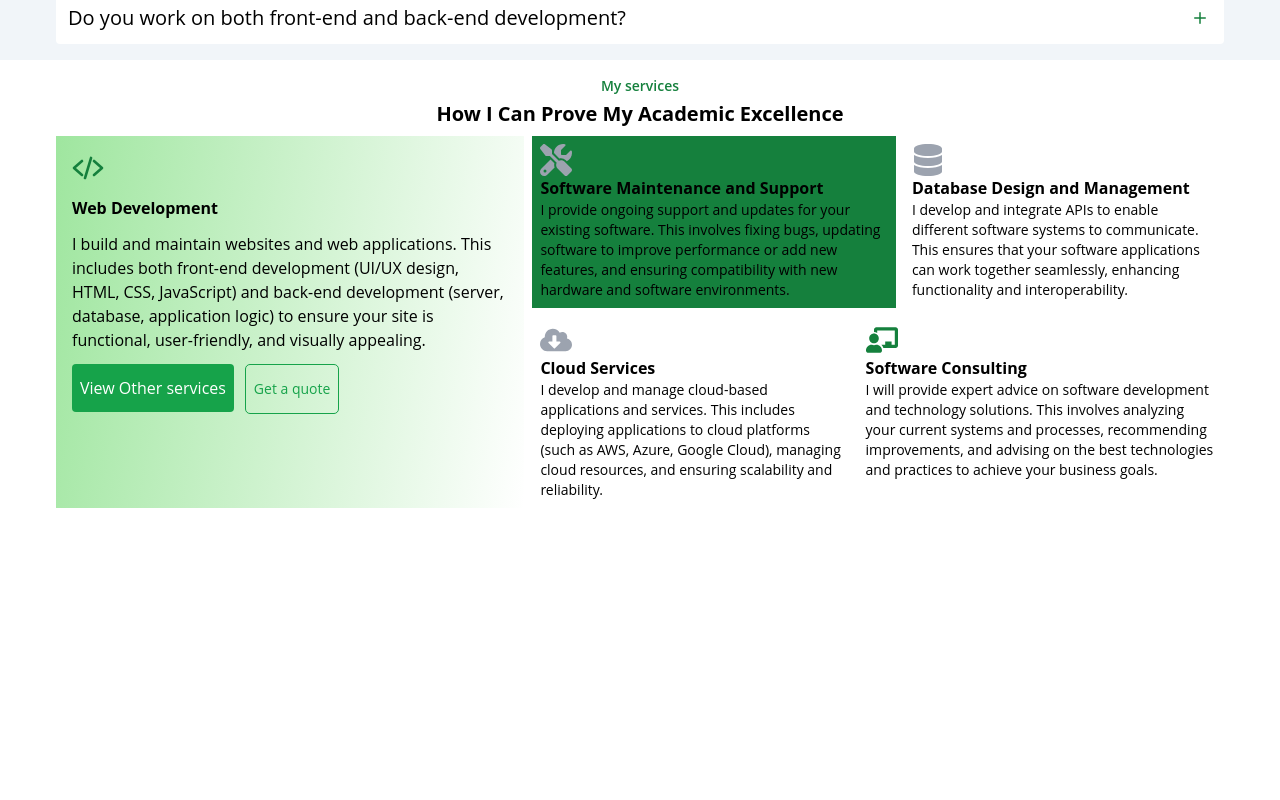
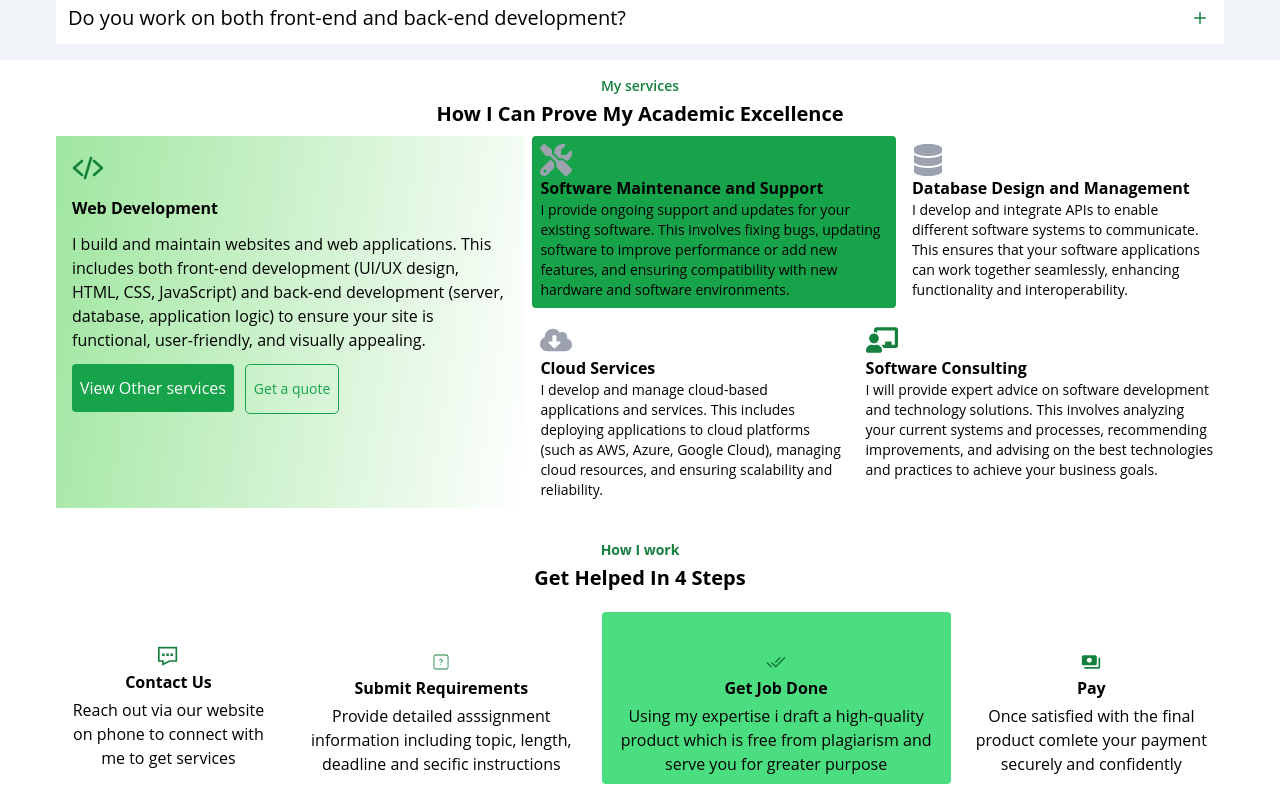
Before and after one commit to nathanrufus/my-portfolio-web, a Next.js app: page / in a window 1280 px wide. Shown: the part 1848-2648 px from the top of the page. Before the commit the page ends 2372 px from the top, so only its background shows below. Built offline with nearby package versions, Linux system fonts and the light colour scheme.

Commit message:
finished order component

```diff
--- a/app/page.js
+++ b/app/page.js
@@ -1,6 +1,7 @@
 import Faq from "@/components/Faq"
 import HomePage from "@/components/Home"
 import AboutMe from "@/components/Majors"
+import Order from "@/components/Order"
 import Projects from "@/components/Projects"
 import Services from "@/components/Services"
 import React from "react"
@@ -13,6 +14,7 @@ function page() {
     <Projects/>
     <Faq/>
     <Services/>
+    <Order/>
     </>
 
     )
--- /dev/null
+++ b/components/Order.jsx
@@ -0,0 +1,39 @@
+import React from "react";
+import { GrContact } from "react-icons/gr";
+import { CiSquareQuestion } from "react-icons/ci";
+import { MdDoneAll } from "react-icons/md";
+import { MdPayments } from "react-icons/md";
+
+
+
+
+function Order() {
+    return <section className=" p-4 max-w-screen-xl md:px-14 mx-auto">
+        <h1 className=" text-sm text-center text-green-700 font-bold mb-1">How I work</h1>
+        <h2 className=" text-xl text-center font-bold mb-2">Get Helped In 4 Steps</h2>
+        <div className=" md:flex grid grid-cols-2 justify-evenly items-center space-x-2 space-y-3">
+            <div className=" space-y-1 flex flex-col items-center hover:bg-green-400 rounded p-2 transition-all duration-300 justify-between mx-auto pt-10">
+                <GrContact className=" text-xl text-green-700 " />
+                <h1 className=" font-bold">Contact Us</h1>
+                <p className=" text-center">Reach out via our website on phone to connect with me to get services</p>
+            </div>
+            <div className=" space-y-1 flex flex-col items-center hover:bg-green-400 rounded p-2 transition-all duration-300 justify-between mx-auto pt-10">
+                <CiSquareQuestion className=" text-xl text-green-700" />
+                <h1 className=" font-bold">Submit Requirements</h1>
+                <p className=" text-center">Provide detailed asssignment information including topic, length, deadline and secific instructions</p>
+            </div>
+            <div className=" space-y-1 flex flex-col items-center bg-green-400 rounded p-2 transition-all duration-300 justify-between mx-auto pt-10">
+                <MdDoneAll className=" text-xl text-green-700" />
+                <h1 className=" font-bold">Get Job Done</h1>
+                <p className=" text-center">Using my expertise i draft a high-quality product which is free from plagiarism and serve you for greater purpose</p>
+            </div>
+            <div className=" space-y-1 flex flex-col items-center hover:bg-green-400 rounded p-2 transition-all duration-300 justify-center mx-auto pt-10">
+                <MdPayments className=" text-xl text-green-700" />
+                <h1 className=" font-bold">Pay</h1>
+                <p className=" text-center">Once satisfied with the final product comlete your payment securely and confidently</p>
+            </div>
+        </div>
+    </section>;
+}
+
+export default Order;
--- a/components/Services.jsx
+++ b/components/Services.jsx
@@ -21,24 +21,24 @@ function Services() {
             </div>
             <div className=" flex flex-col space-y-2">
                 <div className=" flex space-x-2">
-                    <div className=" bg-green-700 p-2">
+                    <div className=" bg-green-600 p-2 rounded">
                         <FaScrewdriverWrench className=" text-xl text-gray-400 h-8 w-8" />
                         <h1 className=" font-bold">Software Maintenance and Support</h1>
                         <p className=" text-sm">I provide ongoing support and updates for your existing software. This involves fixing bugs, updating software to improve performance or add new features, and ensuring compatibility with new hardware and software environments.</p>
                     </div>
-                    <div className="p-2">
+                    <div className="p-2 hover:bg-green-600 rounded transition-all duration-300">
                         <FaDatabase className=" text-xl text-gray-400 h-8 w-8" />
                         <h1 className=" font-bold">Database Design and Management</h1>
                         <p className=" text-sm">I develop and integrate APIs to enable different software systems to communicate. This ensures that your software applications can work together seamlessly, enhancing functionality and interoperability.</p>
                     </div>
                 </div>
                 <div className=" flex space-x-2">
-                    <div className="p-2">
+                    <div className="p-2 hover:bg-green-600 rounded transition-all duration-300">
                         <FaCloudDownloadAlt className=" text-xl text-gray-400 h-8 w-8" />
                         <h1 className=" font-bold">Cloud Services</h1>
                         <p className="text-sm">I develop and manage cloud-based applications and services. This includes deploying applications to cloud platforms (such as AWS, Azure, Google Cloud), managing cloud resources, and ensuring scalability and reliability.</p>
                     </div>
-                    <div className="p-2">
+                    <div className="p-2 hover:bg-green-600 rounded transition-all duration-300">
                         <FaChalkboardTeacher className=" text-xl text-green-700 h-8 w-8" />
                         <h1 className=" font-bold">Software Consulting</h1>
                         <p className=" text-sm">I will provide expert advice on software development and technology solutions. This involves analyzing your current systems and processes, recommending improvements, and advising on the best technologies and practices to achieve your business goals.</p>
```
